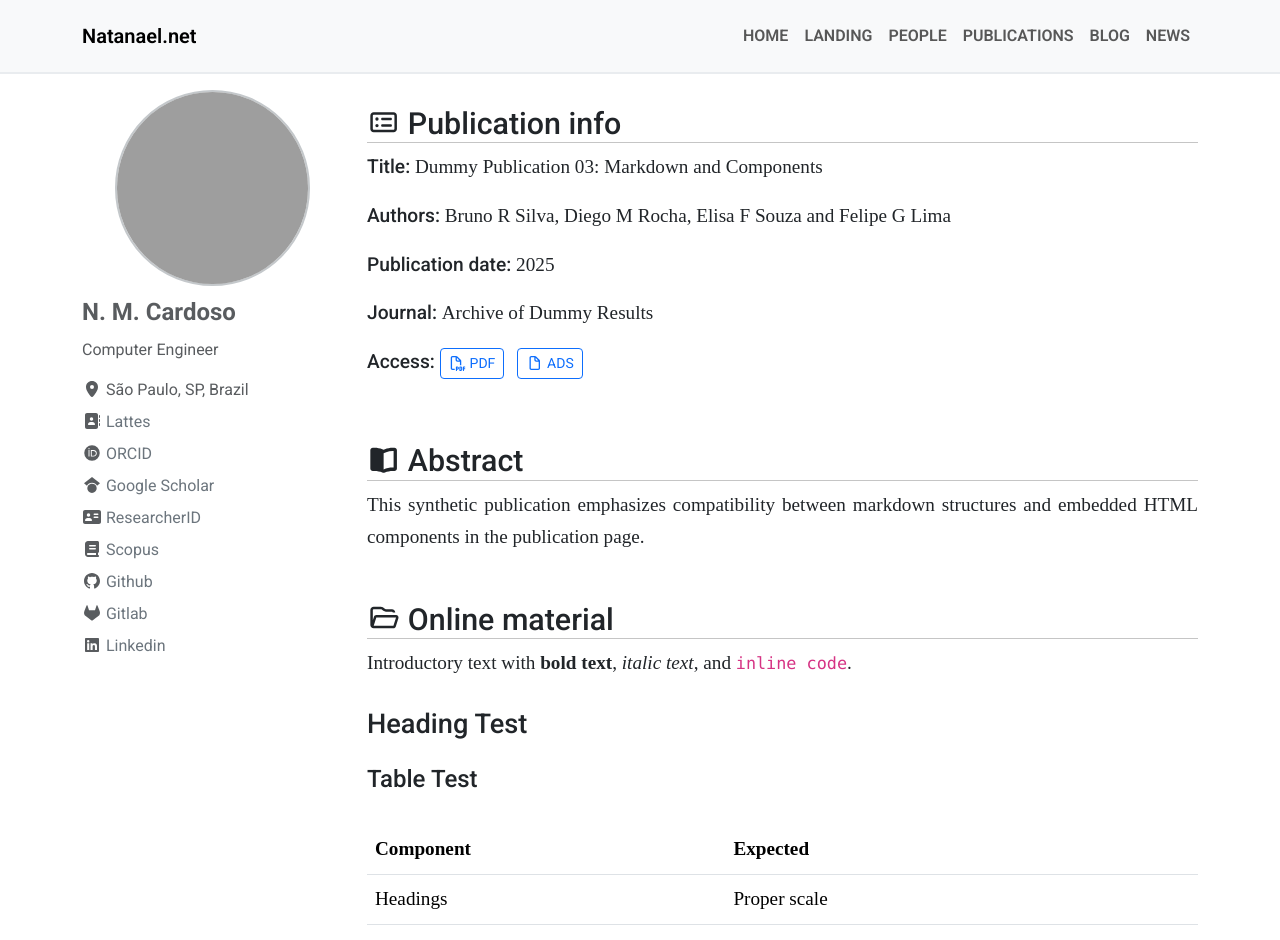
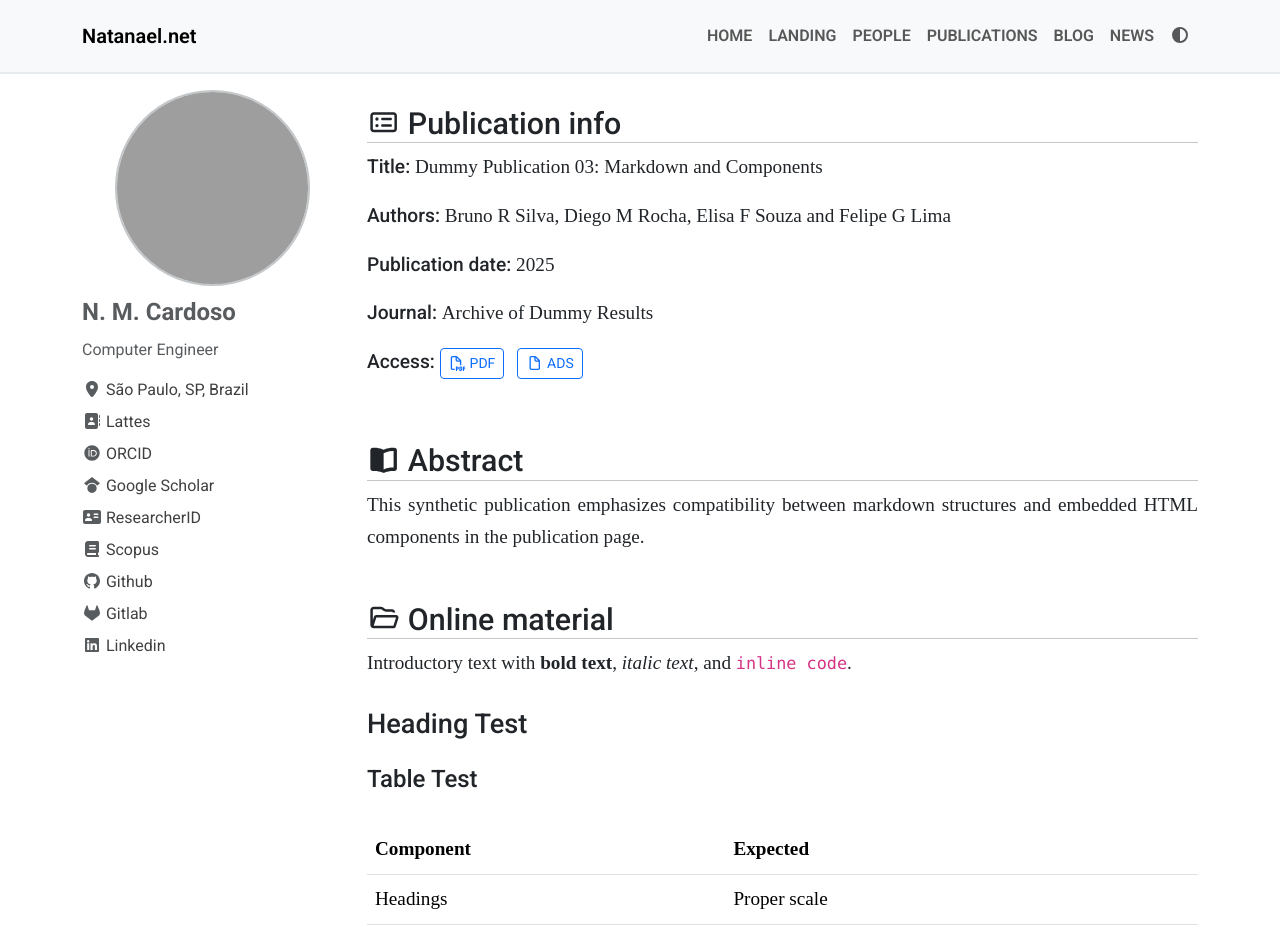
Before and after one commit to nmcardoso/jekyll-academic, a Jekyll site: the page built from content/_publications/silva2025.md, in a window 1280 px wide. Shown: the top 940 px of the page. Built offline with Jekyll 4.4.1, drawn with Linux system fonts in a browser that asks for light colours; nearby versions of some CDN libraries; some web fonts are replaced; a script that is not in the unit is left out; comment, search, counter and statistics services are not loaded; grey boxes are pictures that could not be loaded.

Commit message:
color mode

```diff
--- a/_includes/head.html
+++ b/_includes/head.html
@@ -86,5 +86,8 @@
 
   <link
     rel="stylesheet"
-    href="{{ site.url }}{{ site.baseurl }}/assets/css/app.css?v={{ site.time | date: '%s' }}" />
+    href="{{ '/assets/css/app.css' | relative_url }}?v={{ site.time | date: '%s' }}" />
+
+  <script src="{{ '/assets/js/theme.js' | relative_url }}?v={{ site.time | date: '%s' }}">
+  </script>
 </head>
--- a/_includes/navbar.html
+++ b/_includes/navbar.html
@@ -1,4 +1,4 @@
-<nav class="navbar navbar-light bg-light static-top navbar-expand-lg py-3 border-bottom border-2 border-light-subtle">
+<nav class="navbar bg-body-tertiary static-top navbar-expand-lg py-3 border-bottom border-2 border-light-subtle">
   <div class="container">
     <a class="navbar-brand w-600" href="/">
       {% if site.logo %}
@@ -37,6 +37,11 @@
             </a>
           </li>
           {% endfor %}
+          <li class="nav-item">
+            <a class="nav-link cursor-pointer" id="theme-switcher" title="Change color mode">
+              <i class="fa-solid fa-circle-half-stroke"></i>
+            </a>
+          </li>
         {% endif %}
       </ul>
     </div>
--- a/_includes/profile_sidebar.html
+++ b/_includes/profile_sidebar.html
@@ -14,18 +14,19 @@
 {% endif %}
 
 {% if site.author.location %}
-  <p class="mb-2 text-body-secondary">
-    <i class="fa-solid fa-location-dot"></i> {{ site.author.location }}
+  <p class="mb-2">
+    <i class="fa-solid fa-location-dot text-body-secondary"></i>
+    <span class="text-body-emphasis opacity-75">{{ site.author.location }}</span>
   </p>
 {% endif %}
 
 {% for link in site.author.links %}
   <p class="mb-2">
     <i class="{{ link.icon }} text-body-secondary"></i>
-    <a ]
+    <a
       href="{{ link.url }}"
       target="_blank"
-      class="link-secondary link-underline link-offset-2 link-underline-opacity-0 link-underline-opacity-75-hover">
+      class="link-body-emphasis link-opacity-75 link-opacity-100-hover link-underline link-offset-2 link-underline-opacity-0 link-underline-opacity-75-hover">
       {{ link.label }}
     </a>
   </p>
--- a/_includes/publication_card.html
+++ b/_includes/publication_card.html
@@ -1,6 +1,6 @@
 {% assign p = include.publication %}
 
-<div class="p-3 rounded-2 bg-light border border-dark-subtle">
+<div class="p-3 rounded-2 bg-body-tertiary border border-secondary-subtle">
   <p class="mt-0 mb-1">
     <a
       href="{{ p.url | relative_url }}"
--- a/assets/css/app.css
+++ b/assets/css/app.css
@@ -83,7 +83,7 @@
 }
 
 footer {
-  background-color: #2b2b2b !important;
+  background-color: #1c1d20 !important;
 }
 
 footer h6 {
@@ -101,7 +101,7 @@
 }
 
 footer .footer-line {
-  background-color: #1b1b1b;
+  background-color: #101113;
   padding: 1rem 0;
 }
 
@@ -260,7 +260,11 @@
 }
 
 .cursor-default {
-  cursor:default;
+  cursor: default;
+}
+
+.cursor-pointer {
+  cursor: pointer;
 }
 
 
@@ -515,16 +519,14 @@
   padding-bottom: 7px;
   font-size: 14px;
   border-radius: 50px;
-  background-color: #f1f1f1;
+  background-color: var(--bs-tertiary-bg);
   text-decoration: none;
-  color: #343a40de;
   font-weight: bold;
 }
 
 .chip:hover {
-  background-color: var(--bs-secondary-bg-subtle);
+  background-color: var(--bs-secondary-bg);
   text-decoration: none;
-  color: #2c2c2c;
 }
 
 .chip:active {
--- /dev/null
+++ b/assets/js/theme.js
@@ -0,0 +1,41 @@
+(() => {
+  'use strict'
+
+  const THEME_KEY = 'theme'
+
+  const getStoredTheme = () => localStorage.getItem(THEME_KEY)
+
+  const setStoredTheme = (theme) => localStorage.setItem(THEME_KEY, theme)
+
+  const getPreferredTheme = () => {
+    const stored = getStoredTheme()
+    if (stored === 'light' || stored === 'dark') {
+      return stored
+    }
+    return window.matchMedia('(prefers-color-scheme: dark)').matches
+      ? 'dark'
+      : 'light'
+  }
+
+  const setTheme = (theme) => {
+    document.documentElement.setAttribute('data-bs-theme', theme)
+  }
+
+  const toggleTheme = () => {
+    const currentTheme = getPreferredTheme()
+    const newTheme = currentTheme === 'dark' ? 'light' : 'dark'
+    setStoredTheme(newTheme)
+    setTheme(newTheme)
+  }
+
+  // Initialize theme on load
+  setTheme(getPreferredTheme())
+
+  window.addEventListener('DOMContentLoaded', () => {
+    const button = document.getElementById('theme-switcher')
+
+    if (!button) return
+
+    button.addEventListener('click', toggleTheme)
+  })
+})()
```
